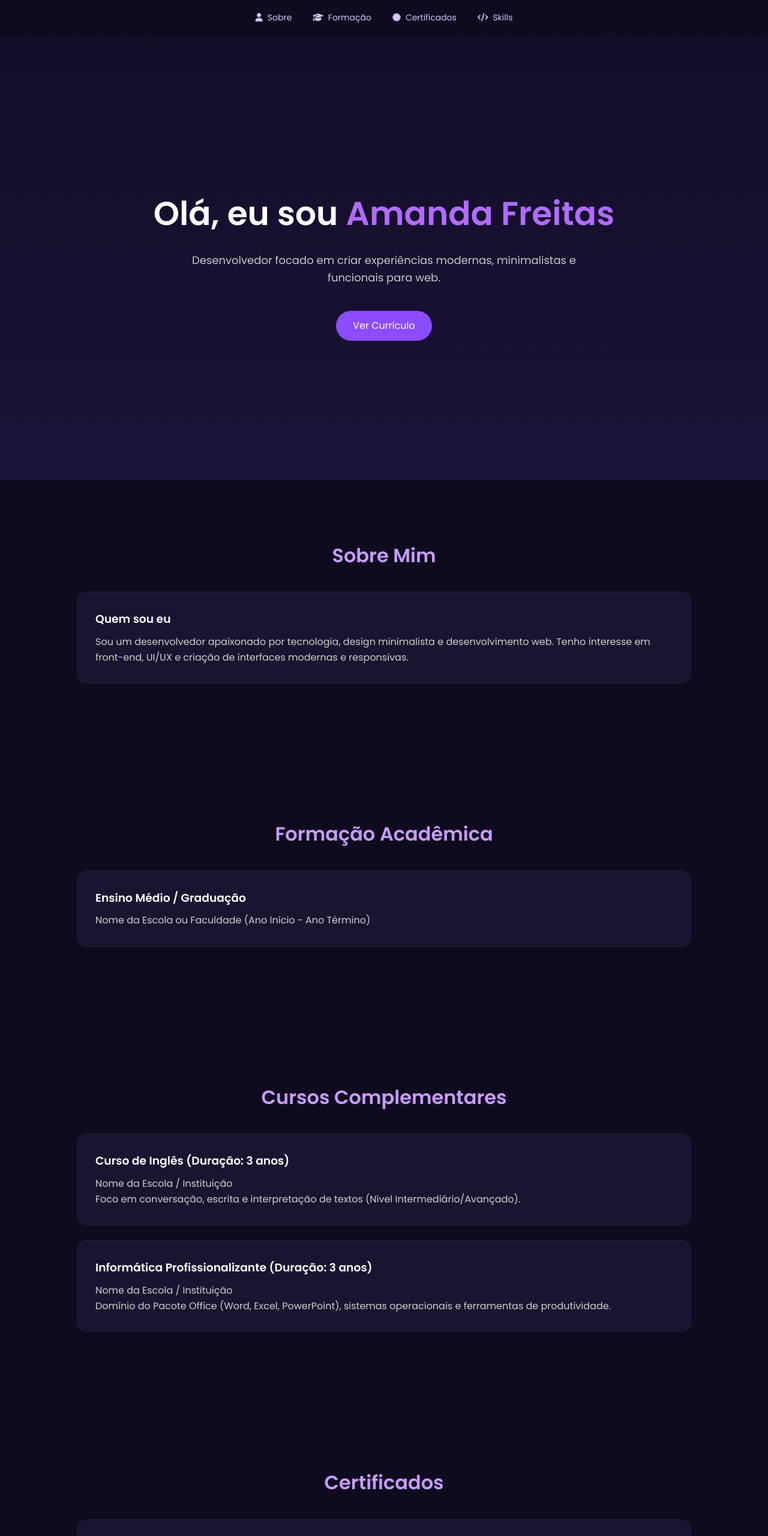
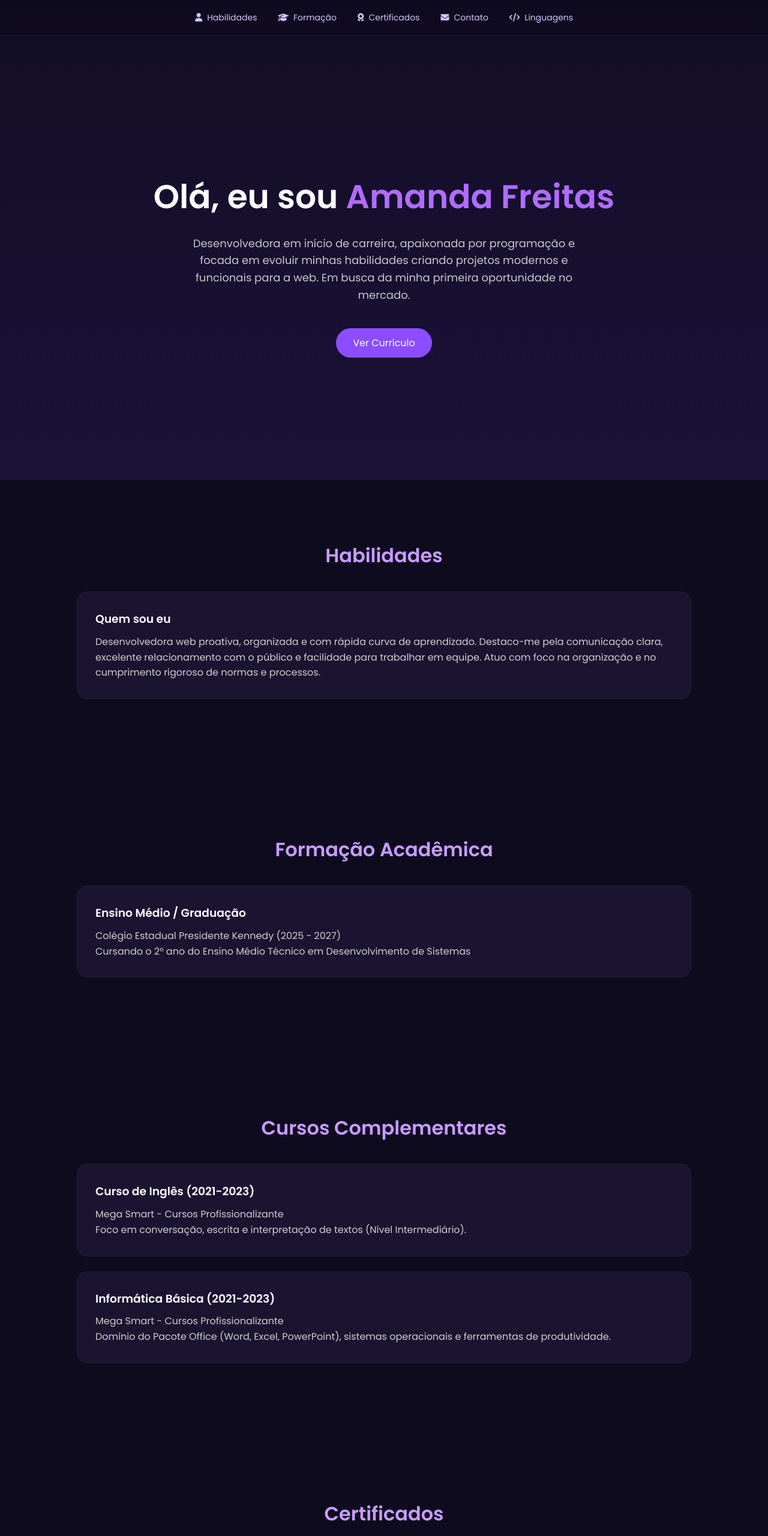
Before and after one commit to aamandayk/2DSBackEnd, a plain HTML site: page index.html in a window 1280 px wide. Shown: the top 2560 px of the page at 60% size. Drawn offline with Linux system fonts and the light colour scheme.

Commit message:
Add files via upload

```diff
--- a/index.html
+++ b/index.html
@@ -190,10 +190,11 @@
 
   <!-- MENU -->
   <nav>
-    <a href="#sobre"><i class="fa-solid fa-user"></i> Sobre</a>
+    <a href="#sobre"><i class="fa-solid fa-user"></i> Habilidades</a>
     <a href="#formacao"><i class="fa-solid fa-graduation-cap"></i> Formação</a>
-    <a href="#certificados"><i class="fa-solid fa-certificate"></i> Certificados</a>
-    <a href="#habilidades"><i class="fa-solid fa-code"></i> Skills</a>
+    <a href="#certificados"><i class="fa-solid fa-award"></i> Certificados</a>
+    <a href="#contato"><i class="fa-solid fa-envelope"></i> Contato</a>
+    <a href="#skills"><i class="fa-solid fa-code"></i> Linguagens</a>
   </nav>
 
   <!-- HERO -->
@@ -201,8 +202,7 @@
     <div class="hero-content">
       <h1>Olá, eu sou <span>Amanda Freitas</span></h1>
       <p>
-        Desenvolvedor focado em criar experiências modernas,
-        minimalistas e funcionais para web.
+        Desenvolvedora em início de carreira, apaixonada por programação e focada em evoluir minhas habilidades criando projetos modernos e funcionais para a web. Em busca da minha primeira oportunidade no mercado.
       </p>
 
       <a href="#sobre" class="btn">Ver Currículo</a>
@@ -211,15 +211,12 @@
 
   <!-- SOBRE -->
   <section id="sobre">
-    <h2 class="title">Sobre Mim</h2>
+    <h2 class="title">Habilidades</h2>
 
     <div class="card">
       <h3>Quem sou eu</h3>
       <p>
-        Sou um desenvolvedor apaixonado por tecnologia,
-        design minimalista e desenvolvimento web.
-        Tenho interesse em front-end, UI/UX e criação
-        de interfaces modernas e responsivas.
+        Desenvolvedora web proativa, organizada e com rápida curva de aprendizado. Destaco-me pela comunicação clara, excelente relacionamento com o público e facilidade para trabalhar em equipe. Atuo com foco na organização e no cumprimento rigoroso de normas e processos.
       </p>
     </div>
   </section>
@@ -229,7 +226,8 @@
     <h2 class="title">Formação Acadêmica</h2>
     <div class="card">
       <h3>Ensino Médio / Graduação</h3>
-      <p>Nome da Escola ou Faculdade (Ano Início - Ano Término)</p>
+      <p> Colégio Estadual Presidente Kennedy (2025 - 2027)</p>
+      <p> Cursando o 2° ano do Ensino Médio Técnico em Desenvolvimento de Sistemas</p>
     </div>
   </section>
 
@@ -237,14 +235,14 @@
     <h2 class="title">Cursos Complementares</h2>
 
     <div class="card">
-      <h3>Curso de Inglês (Duração: 3 anos)</h3>
-      <p>Nome da Escola / Instituição</p>
-      <p>Foco em conversação, escrita e interpretação de textos (Nível Intermediário/Avançado).</p>
+      <h3>Curso de Inglês (2021-2023)</h3>
+      <p>Mega Smart - Cursos Profissionalizante </p>
+      <p>Foco em conversação, escrita e interpretação de textos (Nível Intermediário).</p>
     </div>
 
     <div class="card">
-      <h3>Informática Profissionalizante (Duração: 3 anos)</h3>
-      <p>Nome da Escola / Instituição</p>
+      <h3>Informática Básica (2021-2023)</h3>
+      <p> Mega Smart - Cursos Profissionalizante </p>
       <p>Domínio do Pacote Office (Word, Excel, PowerPoint), sistemas operacionais e ferramentas de produtividade.</p>
     </div>
   </section>
@@ -324,7 +322,6 @@
   </div>
 
 </section>
-
 <section id="contato">
   <h2 class="title">Contato</h2>
 
@@ -332,42 +329,42 @@
     <a href="mailto:seu.email@gmail.com">
       <h3>E-mail para contato</h3>
       <p>Gmail</p>
-      <p>seu.email@gmail.com</p>
+      <p>amanda.freitas.yk@gmail.com</p>
     </a>
-  </div>
+  </div>crie um texto, tamanho médio, parecido com esse, falando que fui me interressando com programaçao não no inicio do curso e sim depois de um tempo, vi que abre portas e atualmente estou mais inter
 
   <div class="card">
     <a href="https://wa.me/5500999999999" target="_blank" rel="noopener noreferrer">
       <h3>Telefone / WhatsApp</h3>
       <p>Disponível para mensagens e ligações comerciais.</p>
-      <p>+55 (00) 99999-9999</p>
+      <p>+55 (42) 991292682</p>
     </a>
   </div>
 
   <div class="card">
     <h3>Localização e Endereço</h3>
-    <p>Região de atuação profissional.</p>
-    <p>São Paulo, SP - Brasil</p>
+    <p>Ponta Grossa, PR - Brasil </p>
+    <p>Rua João Rufino 156 -  84062-801 </p>
   </div>
 </section>
 
   <!-- HABILIDADES -->
-  <section id="habilidades">
-    <h2 class="title">Habilidades</h2>
+  <section id="skills">
+    <h2 class="title">Linguagens</h2>
+</section>
 
     <div class="skills">
-      <div class="skill">HTML5</div>
-      <div class="skill">CSS3</div>
+      <div class="skill">HTML</div>
+      <div class="skill">CSS</div>
       <div class="skill">JavaScript</div>
-      <div class="skill">React</div>
-      <div class="skill">Git</div>
-      <div class="skill">UI/UX</div>
+      <div class="skill">GitHub</div>
+      <div class="skill">Python</div>
     </div>
   </section>
 
   <!-- FOOTER -->
   <footer>
-    © 2026 - Seu Nome | Currículo Online
+    © 2026 - Amanda Freitas | Currículo Profissional Online
   </footer>
 
 </body>
```
